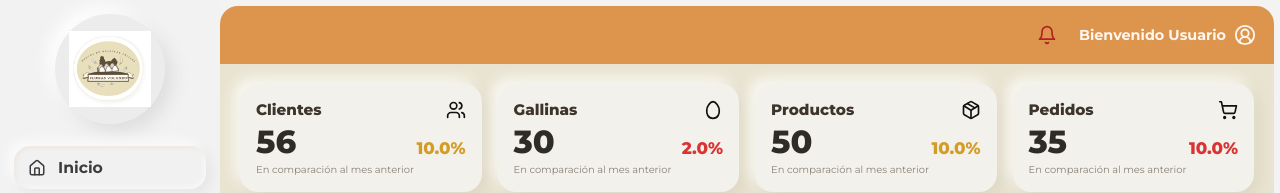
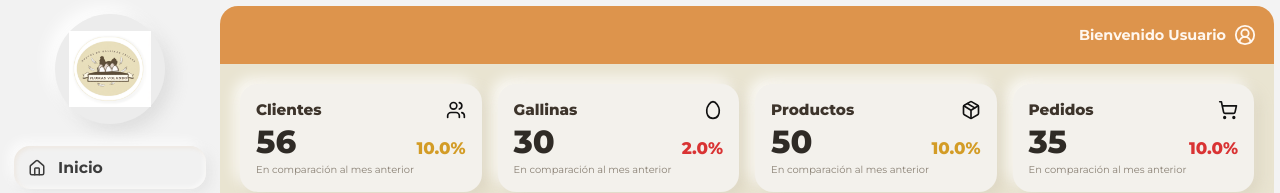
Before and after one commit to EdwinAlfaro123/Plumas-Volando, a React (Vite) app in the folder PlumasVolandoAdmin/: page /dashboard in a window 1280 px wide. Shown: the top 193 px of the page. Built offline with nearby package versions, Linux system fonts and the light colour scheme.

Commit message:
Notificaciones borrada

```diff
--- a/PlumasVolandoAdmin/src/components/Navbar.jsx
+++ b/PlumasVolandoAdmin/src/components/Navbar.jsx
@@ -56,16 +56,11 @@ const Navbar = () => {
     <header className="dashboard-navbar">
       <div className="dashboard-navbar-spacer"></div>
 
-      <div className="dashboard-navbar-right">
-        <button type="button" className="dashboard-navbar-icon">
-          <Bell size={20} />
-        </button>
-
         <div className="dashboard-navbar-user" onClick={handleProfileClick}>
           <span>Bienvenido Usuario</span>
           <UserCircle2 size={22} />
         </div>
-      </div>
+
 
       {isProfileOpen && (
         <div className="profile-modal">
```
